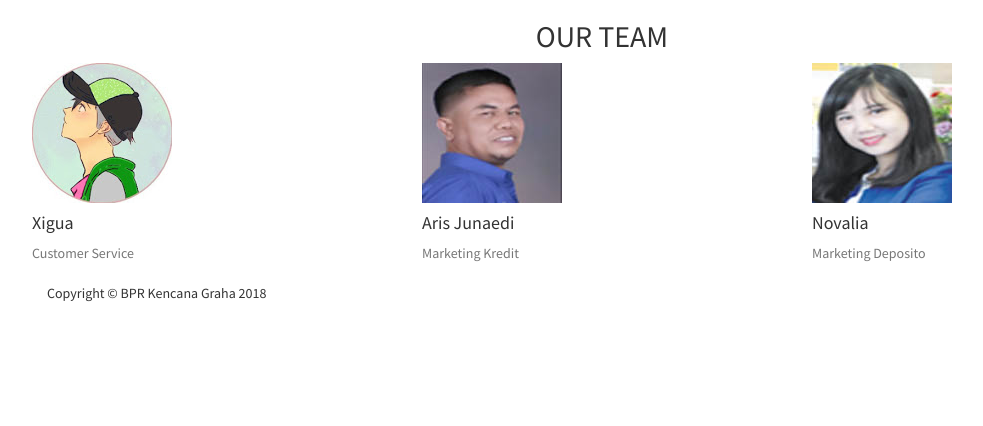
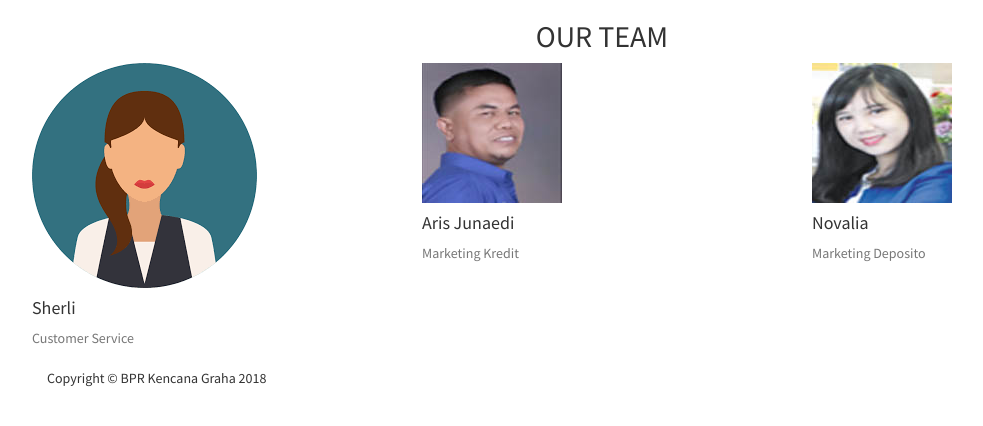
Before and after one commit to RikkoSupryadi/kgbaru, a PHP site: template template/team.php in a window 1280 px wide. Shown: the top 426 px of the page, without its empty margins (38-1021 px from the left). Run offline with PHP 8.4, Linux system fonts and the light colour scheme; the template is opened without the code that fills it, so the values that code supplies are empty.

Commit message:
You say Done Done CB but still pushing

```diff
--- a/template/team.php
+++ b/template/team.php
@@ -7,8 +7,8 @@
         <div class="row">
           <div class="col-sm-4">
             <div class="team-member">
-              <img class="mx-auto rounded-circle" src="img/semangka.jpg" alt="">
-              <h4>Xigua</h4>
+              <img class="mx-auto rounded-circle" src="img/avatar.png" alt="">
+              <h4>Sherli</h4>
               <p class="text-muted">Customer Service</p>
               <ul class="list-inline social-buttons">
                 <li class="list-inline-item">
```
Also changed, not shown: img/avatar.png (added).
